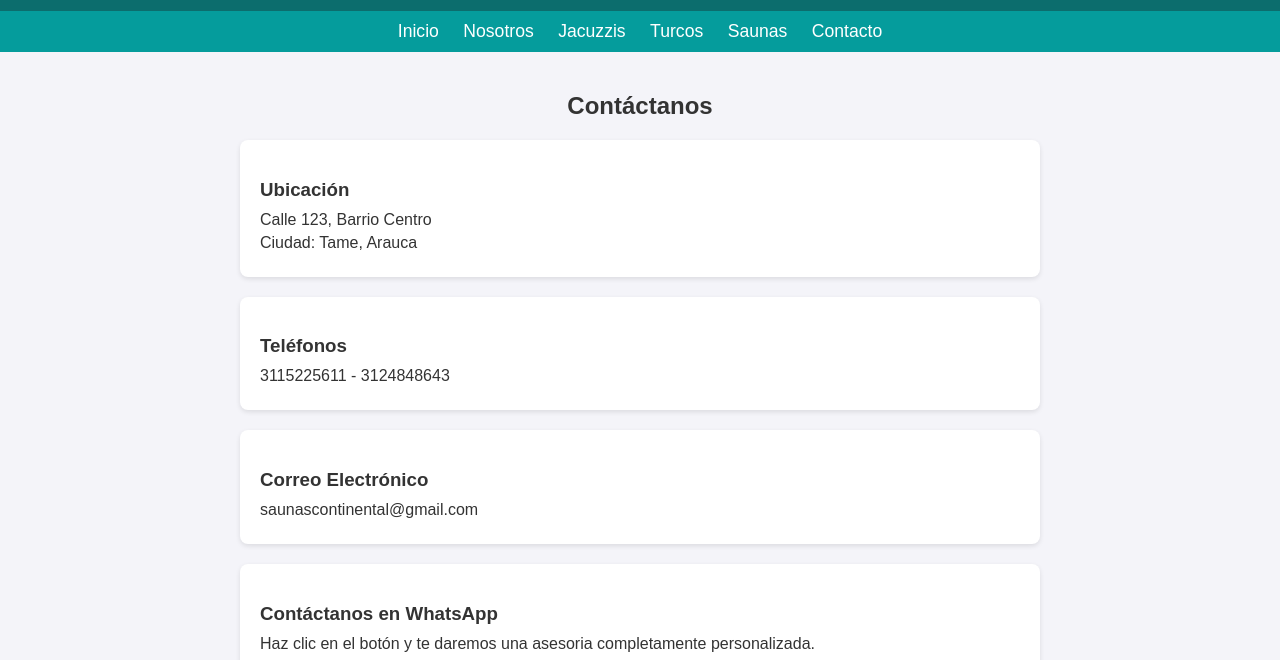
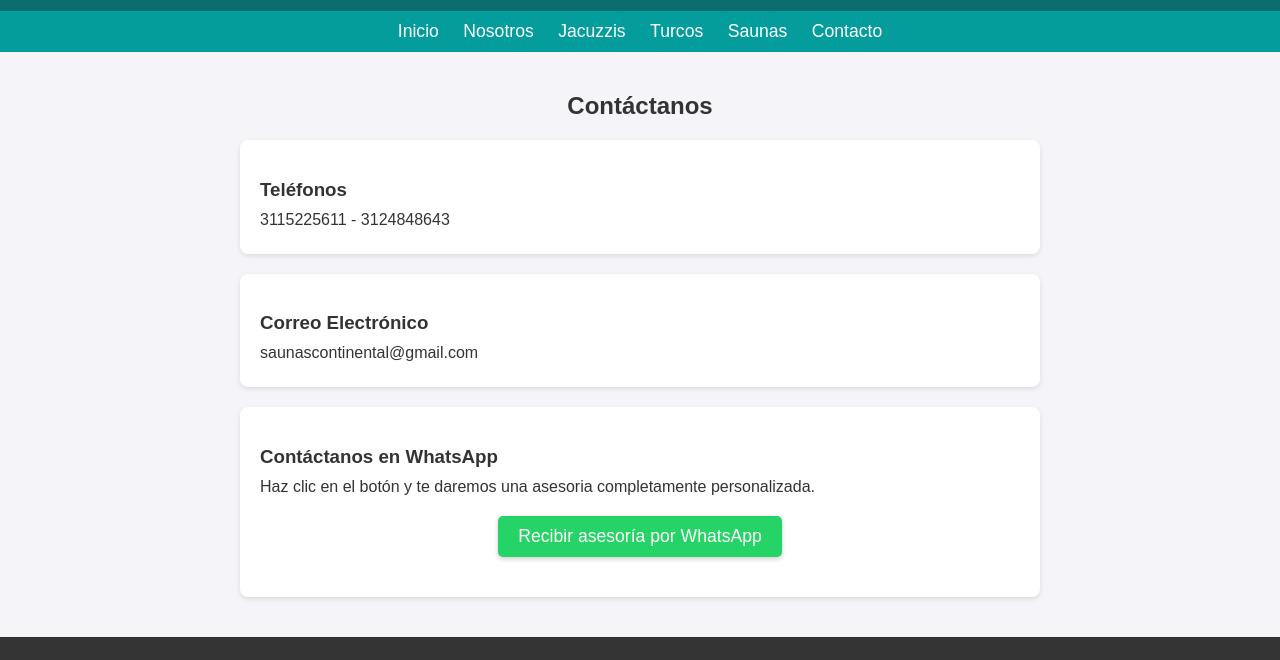
Before and after one commit to JhonnaFreire/saunascontinental, a plain HTML site: page contacto.html in a window 1280 px wide. Shown: the part 89-749 px from the top of the page. Drawn offline with Linux system fonts and the light colour scheme.

Commit message:
Nueva versión de la página: ajustes en el diseño y correcciones

```diff
--- a/contacto.html
+++ b/contacto.html
@@ -127,11 +127,6 @@
     <div class="container">
         <h2>Contáctanos</h2>
         <div class="info">
-            <h3>Ubicación</h3>
-            <p>Calle 123, Barrio Centro</p>
-            <p>Ciudad: Tame, Arauca</p>
-        </div>
-        <div class="info">
             <h3>Teléfonos</h3>
             <p>3115225611 - 3124848643</p>
         </div>
```
